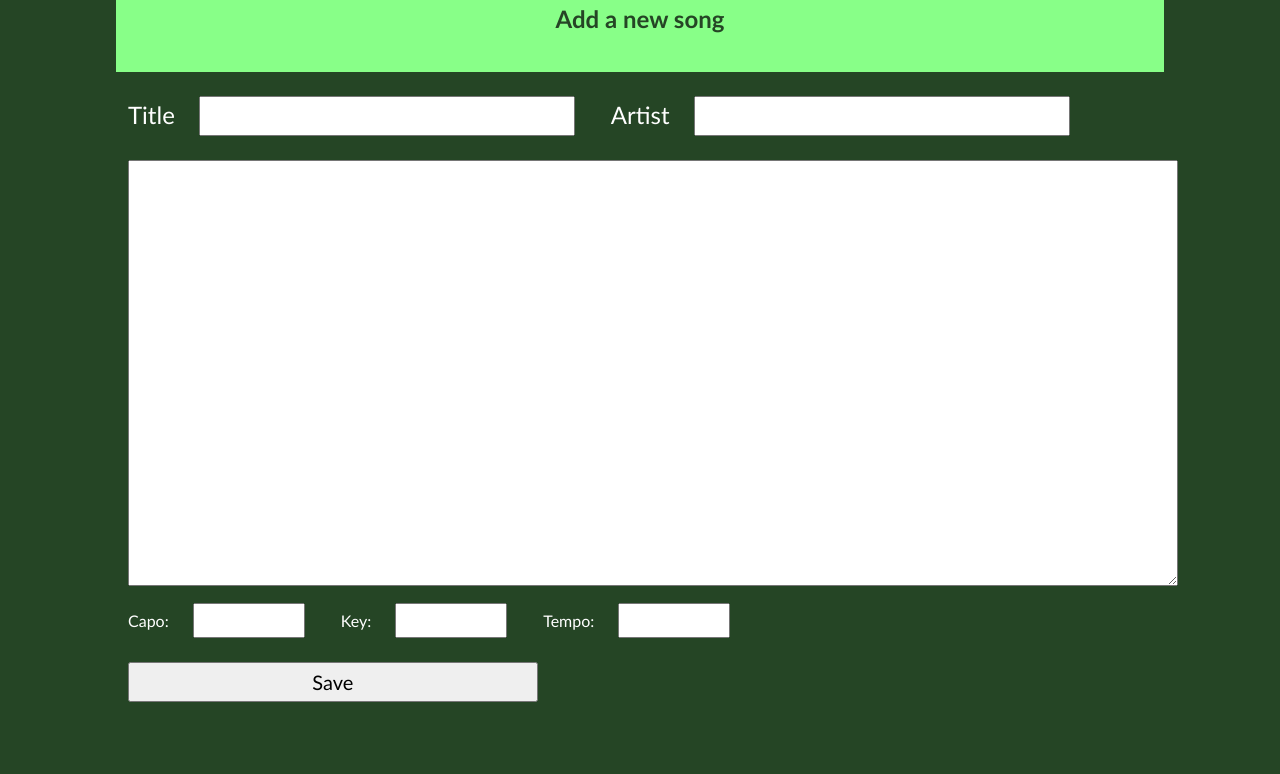
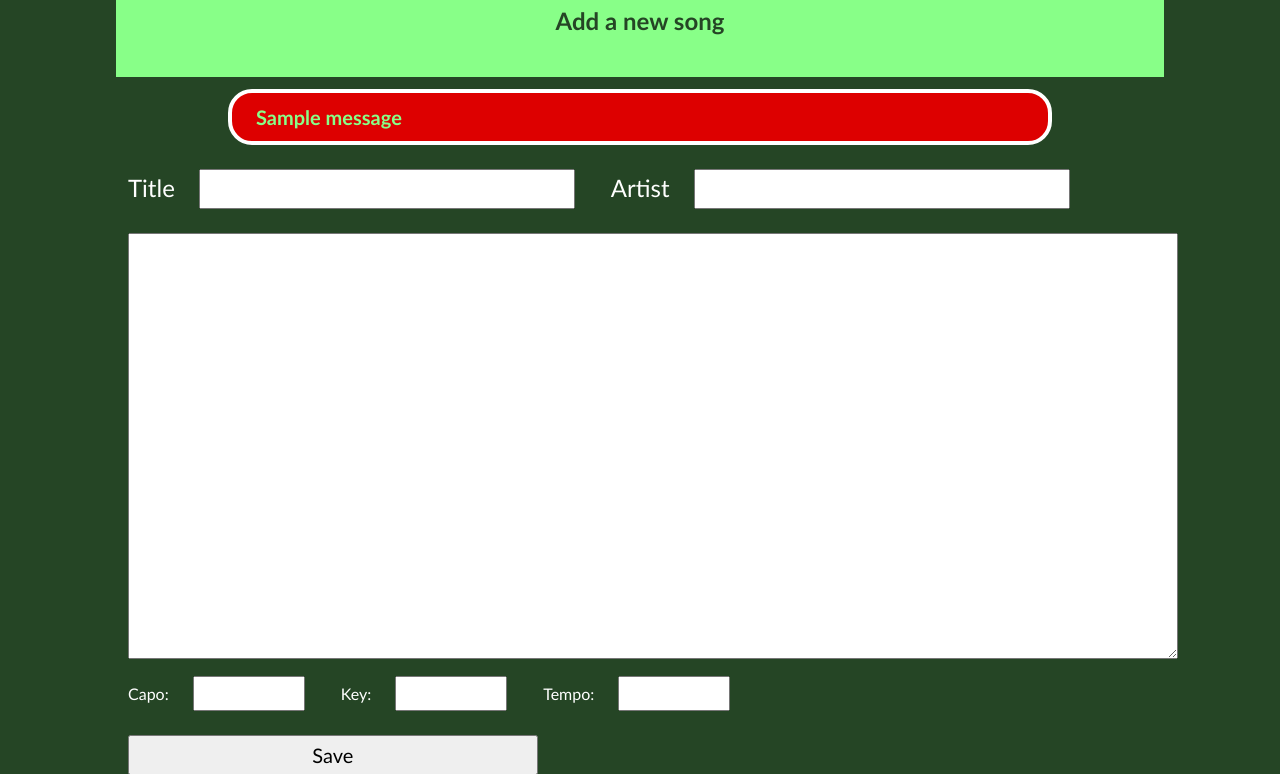
Before and after one commit to pepijnKrijnsen/pepchords, a Flask app: page /song/new in a window 1280 px wide. Shown: the top 774 px of the page. Run offline with Flask 2, Linux system fonts and the light colour scheme; one stand-in notice (Sample message) is shown.

Commit message:
Errors are displayed when no artist/title is provided in form

```diff
--- a/app/model.py
+++ b/app/model.py
@@ -18,9 +18,9 @@ def _getSongData(uid):
 def checkForArtistAndTitle(dict):
     message = ""
     if not dict["title"]:
-        message = "Title is required"
+        message = "Title is required!"
     elif not dict["artist"]:
-        message = "Artist is required"
+        message = "Artist is required!"
     return message
 
 def createAndPersistSongStrings(dict):
--- a/app/routes.py
+++ b/app/routes.py
@@ -16,6 +16,7 @@ def addSong():
     if request.method == "GET":
         return render_template("new_song.html")
     else:
+        error = None
         error = model.checkForArtistAndTitle(request.form)
         if not error:
             model.createAndPersistSongString(request.form)
@@ -35,12 +36,14 @@ def editSong(uid):
     if request.method == "GET":
         return render_template("edit_song.html", song = song)
     else:
+        error = None
         error = model.checkForArtistAndTitle(request.form)
         if not error:
             model.createAndPersistSongStrings(request.form)
             return redirect(url_for("showSong", uid = song["uid"]))
         else:
             flash(error)
+            return render_template("edit_song.html", song = song)
 
 @app.route("/zoom/save/<uid>")
 def saveZoomLevel(uid):
--- a/app/static/style.css
+++ b/app/static/style.css
@@ -127,7 +127,7 @@ body {
     height: 8vh;
     overflow: hidden;
     margin: 0 auto;
-    padding: 0.5vh 12px;
+    padding: 0.8vh 12px;
     color: #254525;
     background-color: #8f8;
 }
@@ -157,6 +157,18 @@ body {
 a, a:visited {
     color: white;
     text-decoration: none;
+}
+
+.flash {
+    width: 60%;
+    margin: 12px auto;
+    padding: 12px 24px;
+    background-color: #d00;
+    border: 4px solid white;
+    border-radius: 24px;
+    color: #8f8;
+    font-size: 20px;
+    font-weight: bold;
 }
 
 #edit_song {
--- a/app/templates/edit_song.html
+++ b/app/templates/edit_song.html
@@ -11,6 +11,10 @@
             {% endfor %}
         </div>
     </div></a>
+
+    {% for message in get_flashed_messages() %}
+        <div class="flash">{{ message }}</div>
+    {% endfor %}
 
     <form method="post">
         <div id="form-ta">
--- a/app/templates/new_song.html
+++ b/app/templates/new_song.html
@@ -4,6 +4,10 @@
     <a href="{{ url_for("index") }}"><div id="data">
         <h2>Add a new song</h2>
     </div></a>
+
+    {% for message in get_flashed_messages() %}
+        <div class="flash">{{ message }}</div>
+    {% endfor %}
 
     <form method="post">
         <div id="form-ta">
```
